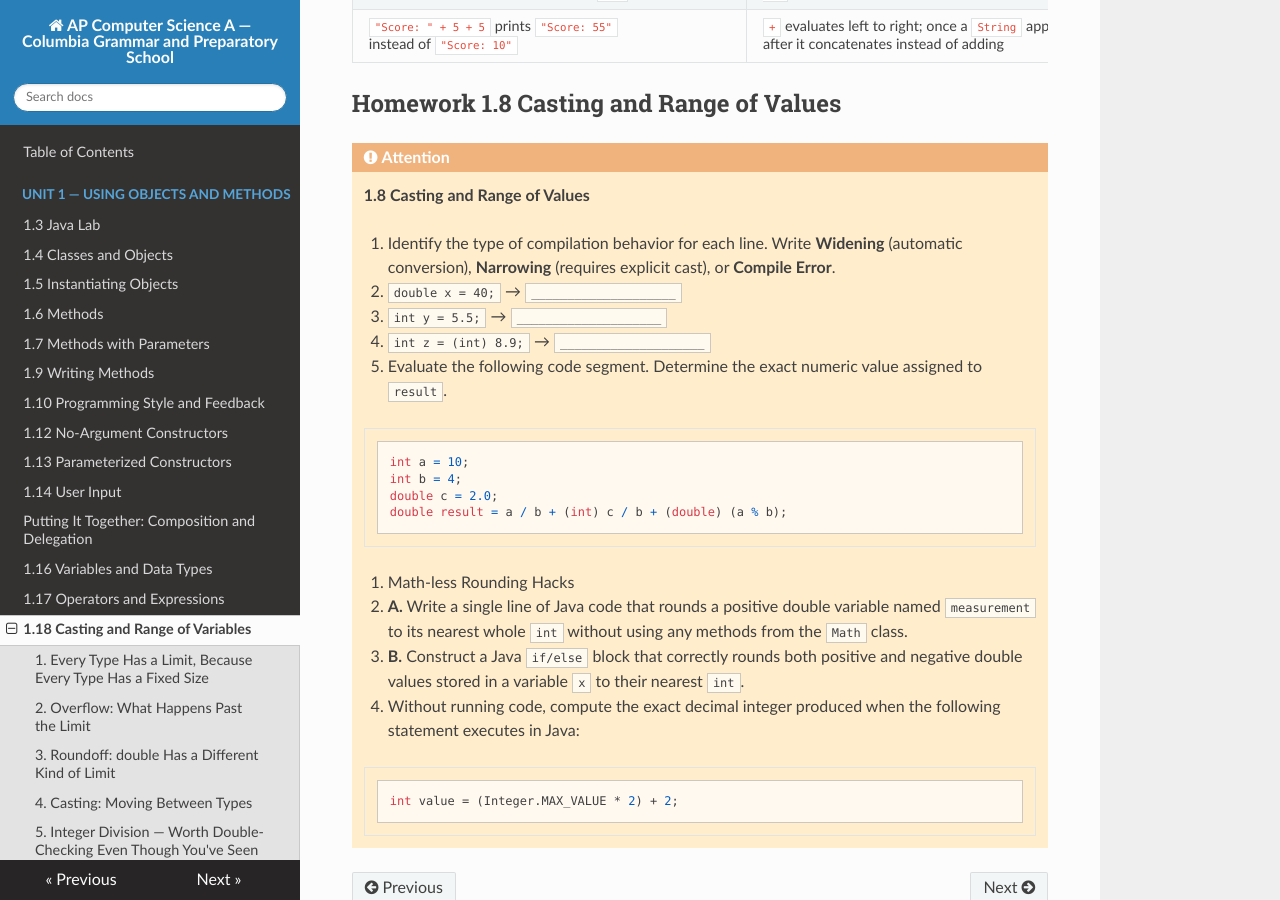
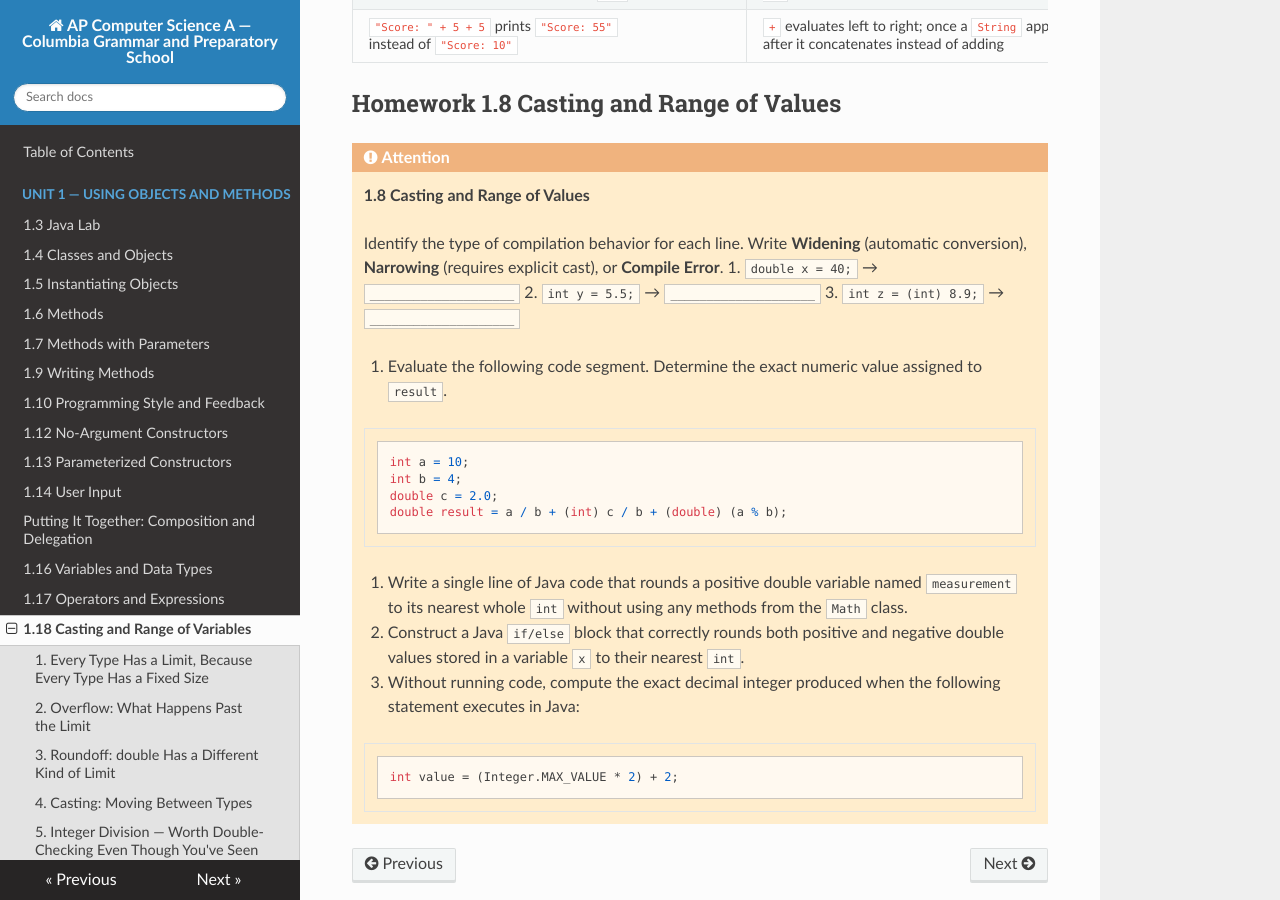
Before and after one commit to kjergens/apcsa-site, an MkDocs documentation site: the page built from docs/unit1/notes_18_casting_and_range_of_variables.md, in a window 1280 px wide and 900 px high, scrolled down 4121 px. Built offline with MkDocs 1.6.1, drawn with Linux system fonts in a browser that asks for light colours; nearby versions of some CDN libraries.

Commit message:
Update numbering and formatting in casting notes

````diff
--- a/docs/unit1/notes_18_casting_and_range_of_variables.md
+++ b/docs/unit1/notes_18_casting_and_range_of_variables.md
@@ -136,12 +136,12 @@
 
     **1.8 Casting and Range of Values**
 
-    1. Identify the type of compilation behavior for each line. Write **Widening** (automatic conversion), **Narrowing**   (requires explicit cast), or **Compile Error**.
-      * `double x = 40;` → `____________________`
-      * `int y = 5.5;` → `____________________`
-      * `int z = (int) 8.9;` → `____________________`
+    Identify the type of compilation behavior for each line. Write **Widening** (automatic conversion), **Narrowing**   (requires explicit cast), or **Compile Error**.
+      1. `double x = 40;` → `____________________`
+      2.  `int y = 5.5;` → `____________________`
+      3. `int z = (int) 8.9;` → `____________________`
 
-    2. Evaluate the following code segment. Determine the exact numeric value assigned to `result`.
+    4. Evaluate the following code segment. Determine the exact numeric value assigned to `result`.
 
     ```java
     int a = 10;
@@ -150,11 +150,10 @@
     double result = a / b + (int) c / b + (double) (a % b);
     ```
 
-    3. Math-less Rounding Hacks
-    * **A.** Write a single line of Java code that rounds a positive double variable named `measurement` to its nearest whole `int` without using any methods from the `Math` class.
-    * **B.** Construct a Java `if/else` block that correctly rounds both positive and negative double values stored in a variable `x` to their nearest `int`.
+    5. Write a single line of Java code that rounds a positive double variable named `measurement` to its nearest whole `int` without using any methods from the `Math` class.
+    6. Construct a Java `if/else` block that correctly rounds both positive and negative double values stored in a variable `x` to their nearest `int`.
 
-    4. Without running code, compute the exact decimal integer produced when the following statement executes in Java:
+    7. Without running code, compute the exact decimal integer produced when the following statement executes in Java:
 
     ```java
     int value = (Integer.MAX_VALUE * 2) + 2;
````
